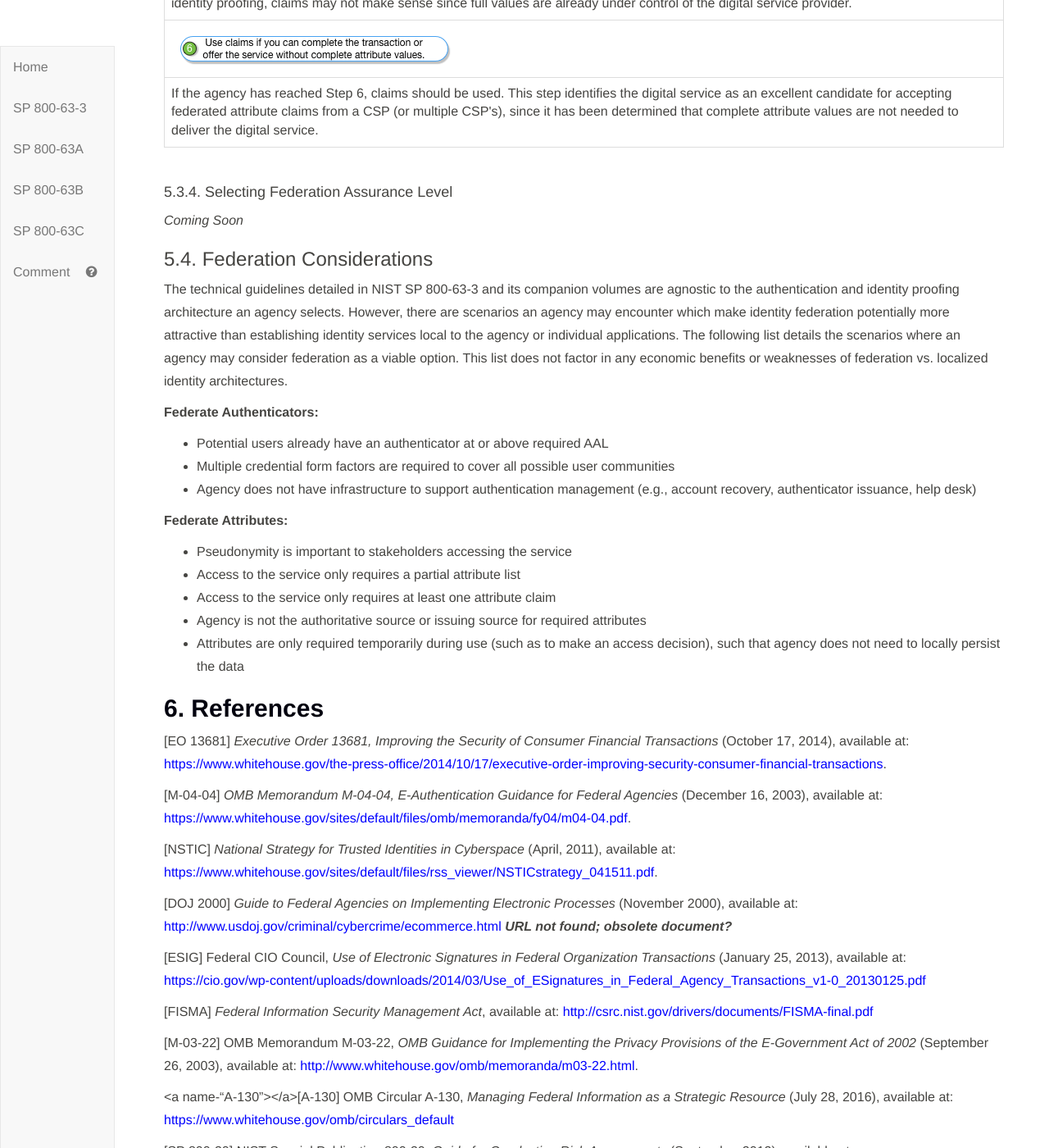
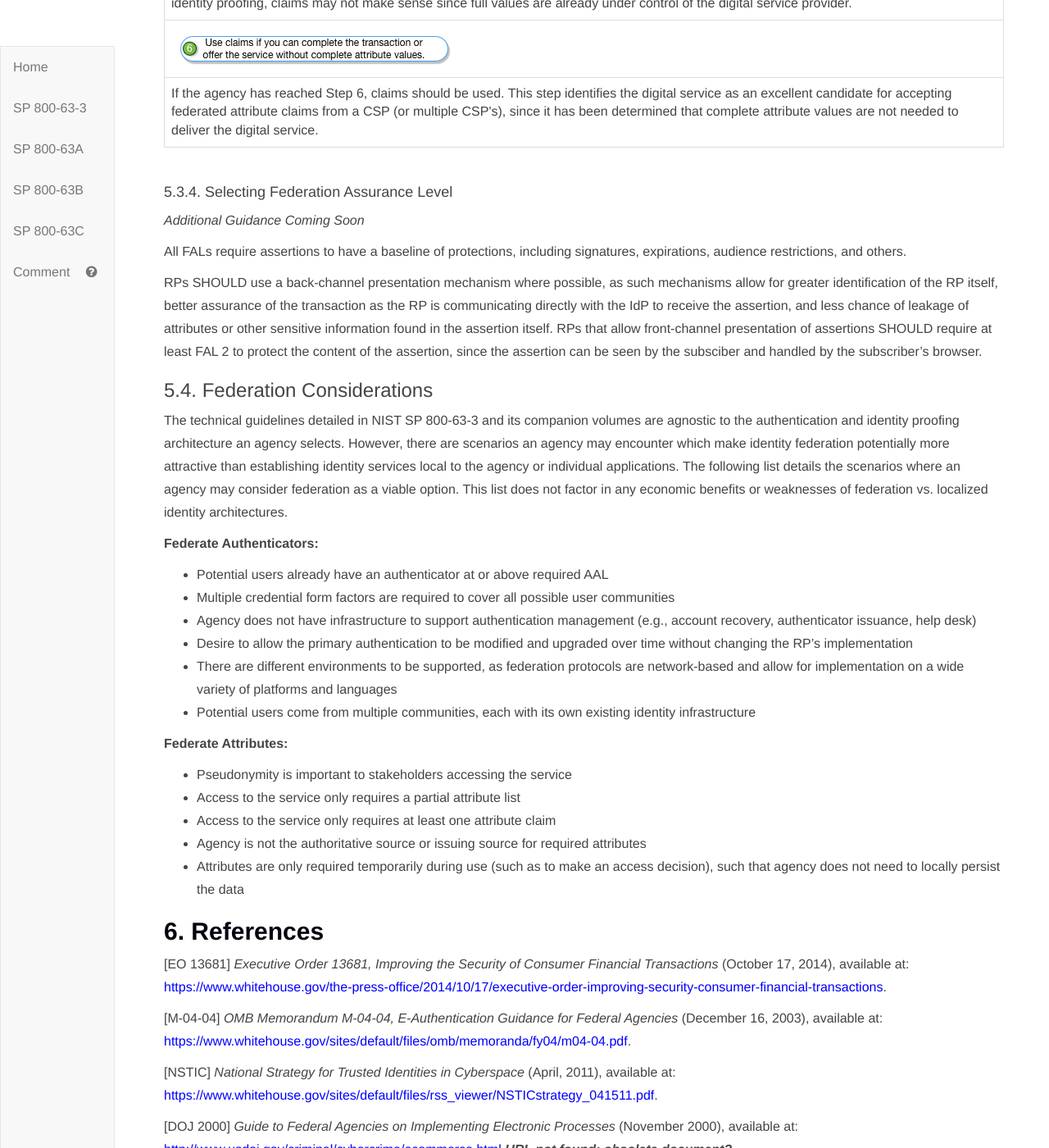
Before and after one commit to usnistgov/800-63-3, a Jekyll site: the page built from sp800-63-3.md, in a window 1280 px wide and 1400 px high, scrolled down 32134 px. Shown: the whole window at 82% size. Built offline with Jekyll 4.4.1, drawn with Linux system fonts in a browser that asks for light colours.

Commit message:
updated FAL advice

```diff
--- a/sp800-63-3/sec5_xAL.md
+++ b/sp800-63-3/sec5_xAL.md
@@ -205,7 +205,11 @@ The IAL selection does not mean the digital service provider will need to perfor
 
 #### <a name="FAL_CYOA"></a> 5.3.4. Selecting Federation Assurance Level
 
-_Coming Soon_
+_Additional Guidance Coming Soon_
+
+All FALs require assertions to have a baseline of protections, including signatures, expirations, audience restrictions, and others.
+
+RPs SHOULD use a back-channel presentation mechanism where possible, as such mechanisms allow for greater identification of the RP itself, better assurance of the transaction as the RP is communicating directly with the IdP to receive the assertion, and less chance of leakage of attributes or other sensitive information found in the assertion itself. RPs that allow front-channel presentation of assertions SHOULD require at least FAL 2 to protect the content of the assertion, since the assertion can be seen by the subsciber and handled by the subscriber's browser.
 
 ### <a name="toFedorNotToFed"></a> 5.4. Federation Considerations
 
@@ -213,9 +217,12 @@ The technical guidelines detailed in NIST SP 800-63-3 and its companion volumes
 
 **Federate Authenticators:**
 
-*  Potential users already have an authenticator at or above required AAL
-*  Multiple credential form factors are required to cover all possible user communities
-*  Agency does not have infrastructure to support authentication management (e.g., account recovery, authenticator issuance, help desk)
+* Potential users already have an authenticator at or above required AAL
+* Multiple credential form factors are required to cover all possible user communities
+* Agency does not have infrastructure to support authentication management (e.g., account recovery, authenticator issuance, help desk)
+* Desire to allow the primary authentication to be modified and upgraded over time without changing the RP's implementation
+* There are different environments to be supported, as federation protocols are network-based and allow for implementation on a wide variety of platforms and languages
+* Potential users come from multiple communities, each with its own existing identity infrastructure
 
 **Federate Attributes:**
 
```
